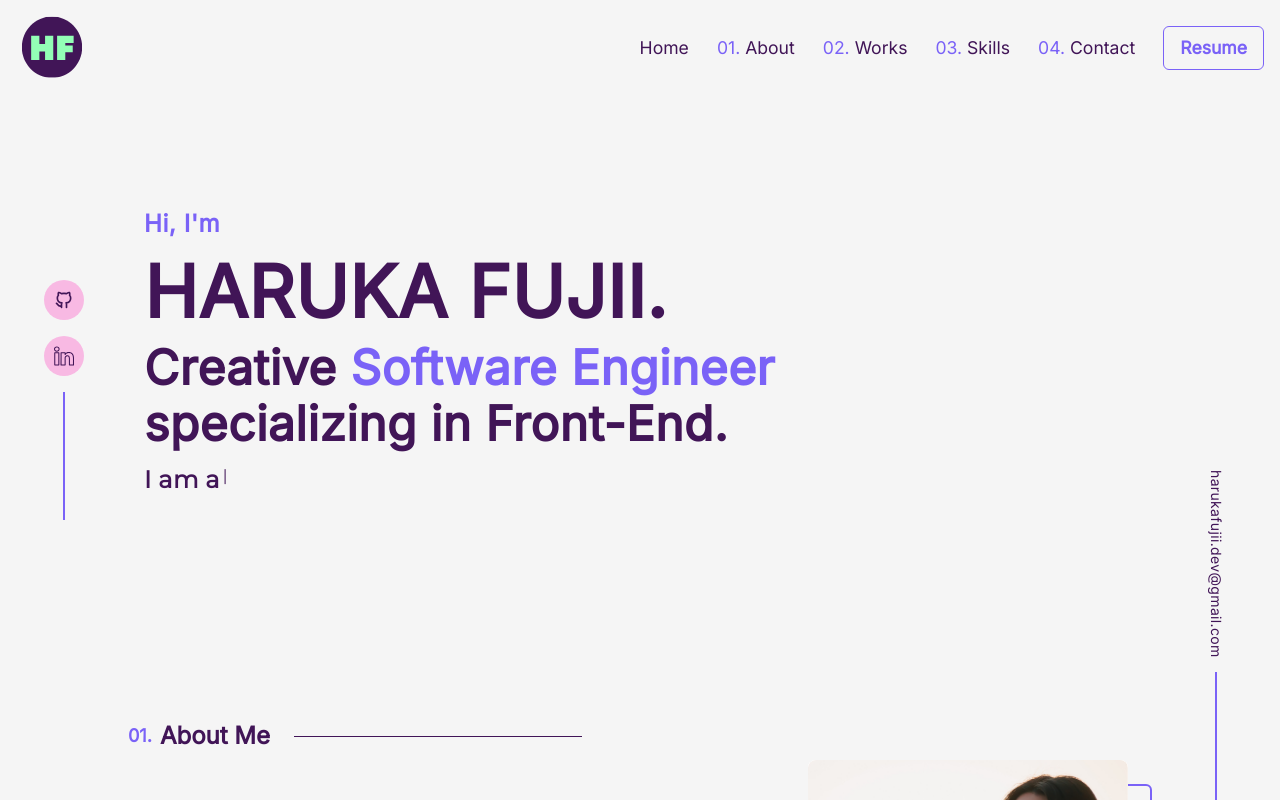
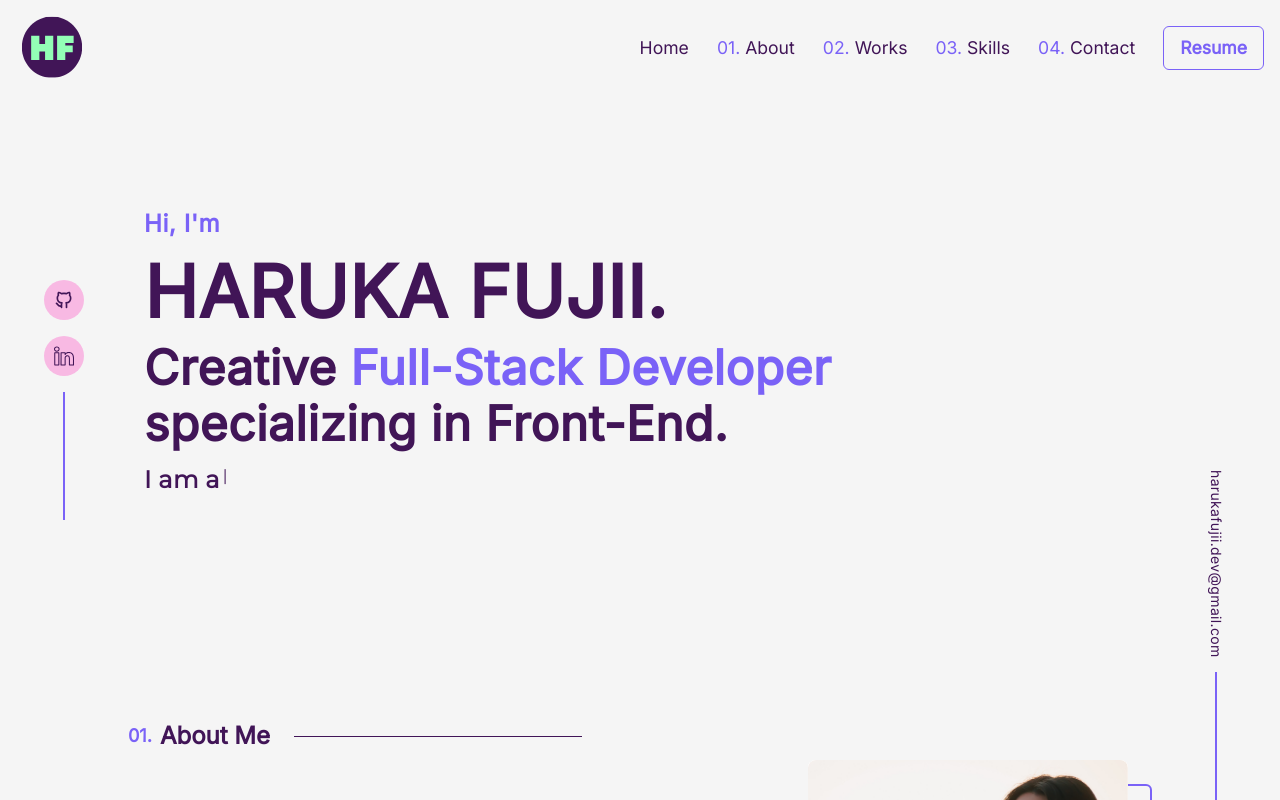
Before and after one commit to harukafujii13/portfolio, a Next.js app: page / in a window 1280 px wide. Built offline with nearby package versions, Linux system fonts and the light colour scheme.

Commit message:
update: profile

```diff
--- a/src/components/About/about.component.tsx
+++ b/src/components/About/about.component.tsx
@@ -13,7 +13,7 @@ function About() {
       <div className="flex flex-col lgl:flex-row lgl:gap-16 mdl:gap-8 gap-8 lgl:mt-0 mt-4 flex-col-reverse items-center">
         <div className="w-full lgl:w-2/3 lgl:text-lg mdl:text-lg text-base text-primary-text font-medium flex flex-col font-inter tracking-wide p-2 lgl:p-0 ">
           <p>
-            I am a Software Engineer specializing in
+            I am a Full-Stack Web Developer specializing in
             <span className="text-primary-purple font-extrabold lgl:text-xl mdl:text-xl text-lg">
               Typescript
             </span>
--- a/src/components/Banner/banner.component.tsx
+++ b/src/components/Banner/banner.component.tsx
@@ -24,7 +24,7 @@ const Banner = () => {
           <span className="text-xl xl:text-5xl lgl:text-4xl mdl:text-3xl text-primary-text font-semibold">
             Creative&nbsp;
             <span className="text-primary-purple font-black">
-              Software Engineer&nbsp;
+              Full-Stack Developer&nbsp;
             </span>
           </span>
           <span className="text-xl xl:text-5xl lgl:text-4xl mdl:text-3xl text-primary-text font-semibold">
```
